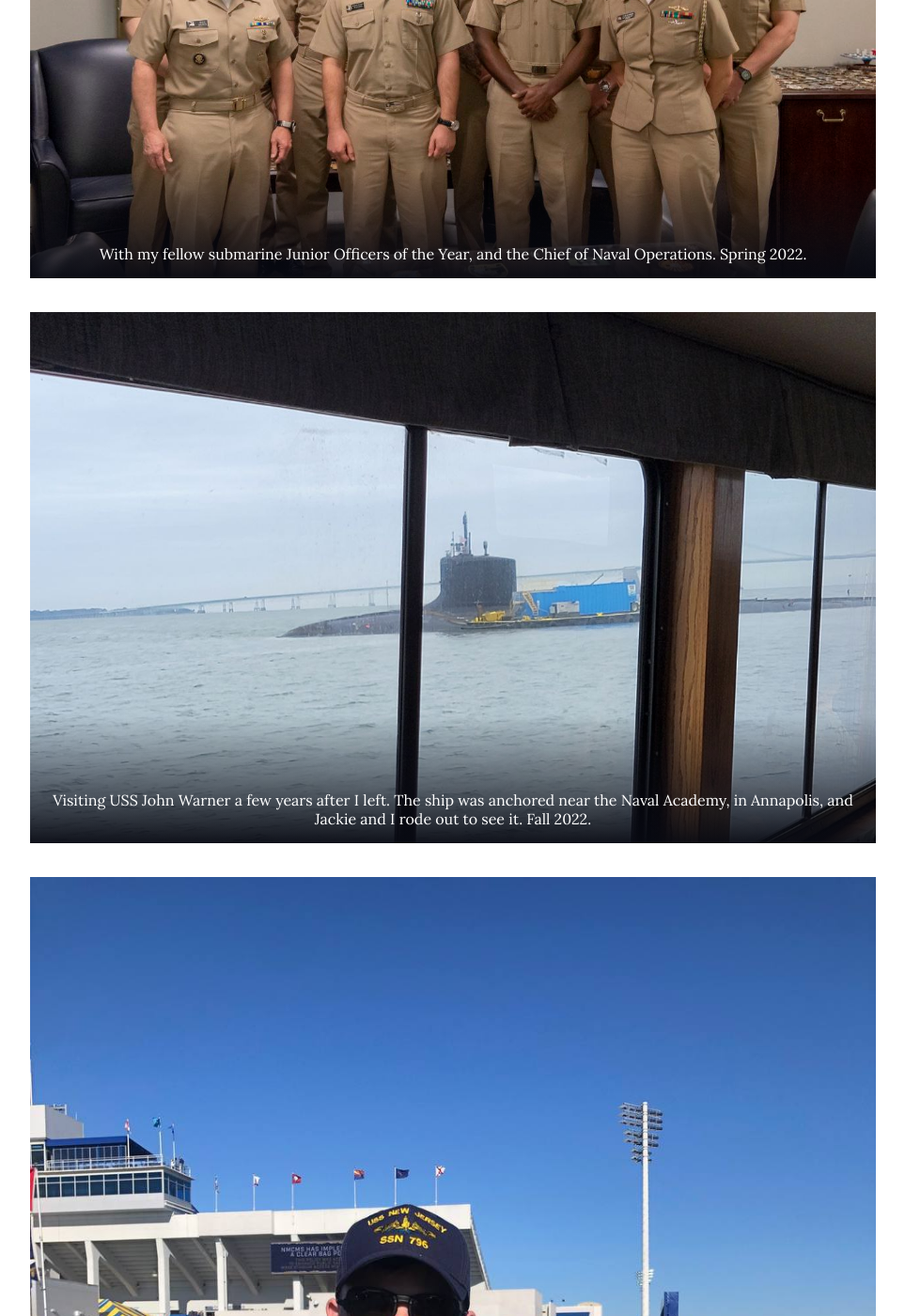
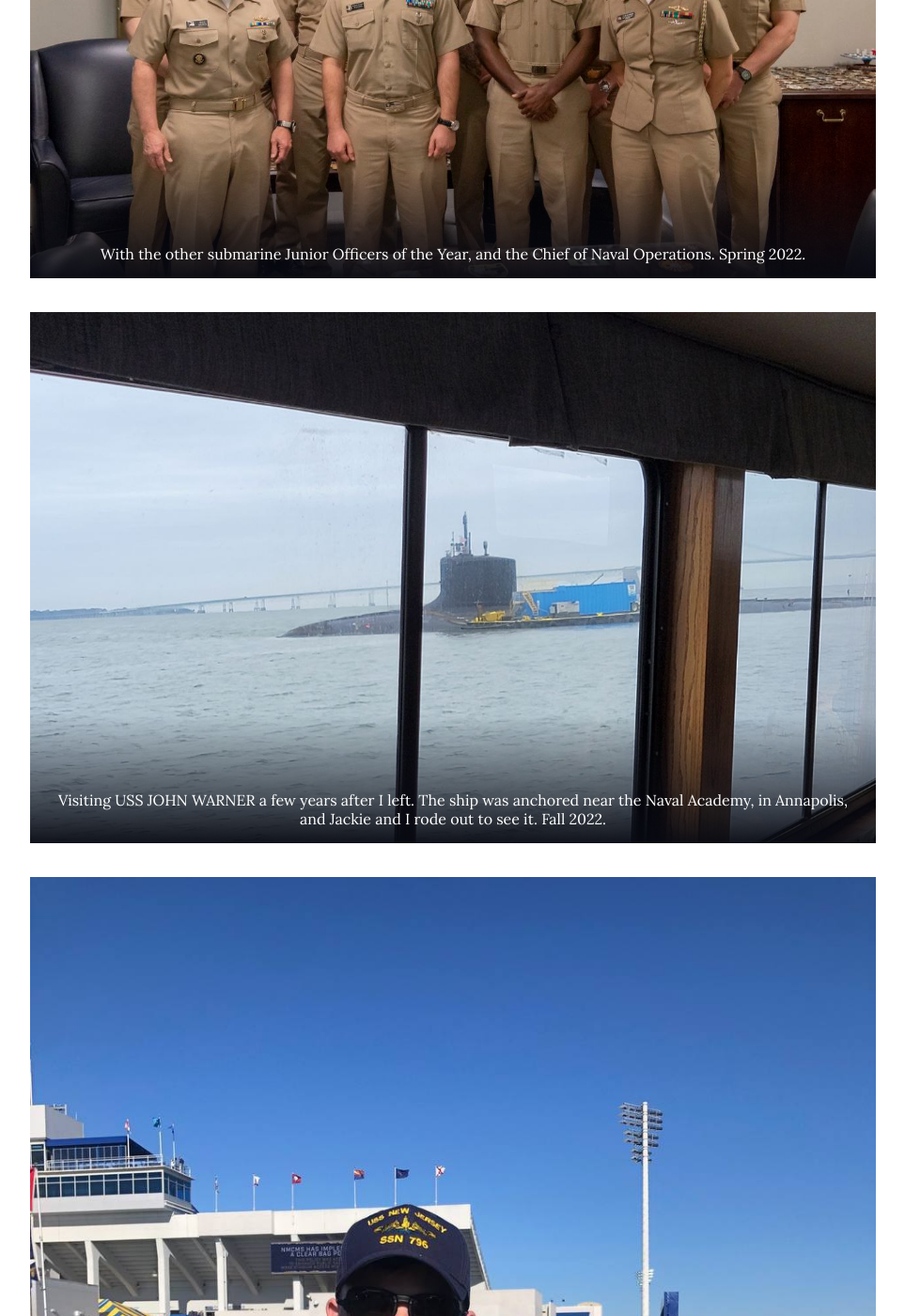
Before and after one commit to cckolon/cckolon.github.io, a Jekyll site: the page built from _posts/2023-04-16-leavingthenavy.md, in a window 1280 px wide and 1400 px high, scrolled down 10914 px. Shown: the whole window at 94% size, without its empty margins (158-1121 px from the left). Built offline with Jekyll 4.4.1, drawn with Linux system fonts in a browser that asks for light colours; some of the changed text lies outside the part shown.

Commit message:
Minor caption updates

```diff
--- a/_posts/2023-04-16-leavingthenavy.md
+++ b/_posts/2023-04-16-leavingthenavy.md
@@ -47,7 +47,7 @@
 
 <figure>
 <p><img src="/assets/media/navy/100_night.jpg" alt="100s Night"></p>
-  <figcaption>Acting like a Plebe one more time on ‘100s Night.’ Winter 2018.</figcaption>
+  <figcaption>Acting like a Plebe one more time on "100s Night." Winter 2018.</figcaption>
 </figure>
 
 <figure>
@@ -82,27 +82,27 @@
 
 <figure>
 <p><img src="/assets/media/navy/jwr_wardroom.jpg" alt="John Warner"></p>
-  <figcaption>With the wardroom of USS John Warner, stuck on the pier before our 2020 deployment. I’m 5th from the left. Spring 2020.</figcaption>
+  <figcaption>With the wardroom of USS JOHN WARNER, stuck on the pier before our 2020 deployment. I’m 5th from the left. Spring 2020.</figcaption>
 </figure>
 
 <figure>
 <p><img src="/assets/media/navy/fish.jpg" alt="Fish"></p>
-  <figcaption>Being awarded my fish underway on USS John Warner. Awarding them is the CO, Will Wiley. Fall 2020.</figcaption>
+  <figcaption>Being awarded my fish underway on USS JOHN WARNER. Awarding them is the CO, Will Wiley. Fall 2020.</figcaption>
 </figure>
 
 <figure>
 <p><img src="/assets/media/navy/christening.jpg" alt="Christening"></p>
-  <figcaption>Christening PCU New Jersey with fellow JOs Michael Ross, J.B. Loomis, and Adam Kendrix. Fall 2021.</figcaption>
+  <figcaption>Christening PCU NEW JERSEY with fellow JOs Michael Ross, J.B. Loomis, and Adam Kendrix. Fall 2021.</figcaption>
 </figure>
 
 <figure>
 <p><img src="/assets/media/navy/cno.jpg" alt="JOOY"></p>
-  <figcaption>With my fellow submarine Junior Officers of the Year, and the Chief of Naval Operations. Spring 2022.</figcaption>
+  <figcaption>With the other submarine Junior Officers of the Year, and the Chief of Naval Operations. Spring 2022.</figcaption>
 </figure>
 
 <figure>
 <p><img src="/assets/media/navy/jwr_visit.jpg" alt="John Warner"></p>
-  <figcaption>Visiting USS John Warner a few years after I left. The ship was anchored near the Naval Academy, in Annapolis, and Jackie and I rode out to see it. Fall 2022.</figcaption>
+  <figcaption>Visiting USS JOHN WARNER a few years after I left. The ship was anchored near the Naval Academy, in Annapolis, and Jackie and I rode out to see it. Fall 2022.</figcaption>
 </figure>
 
 <figure>
```
